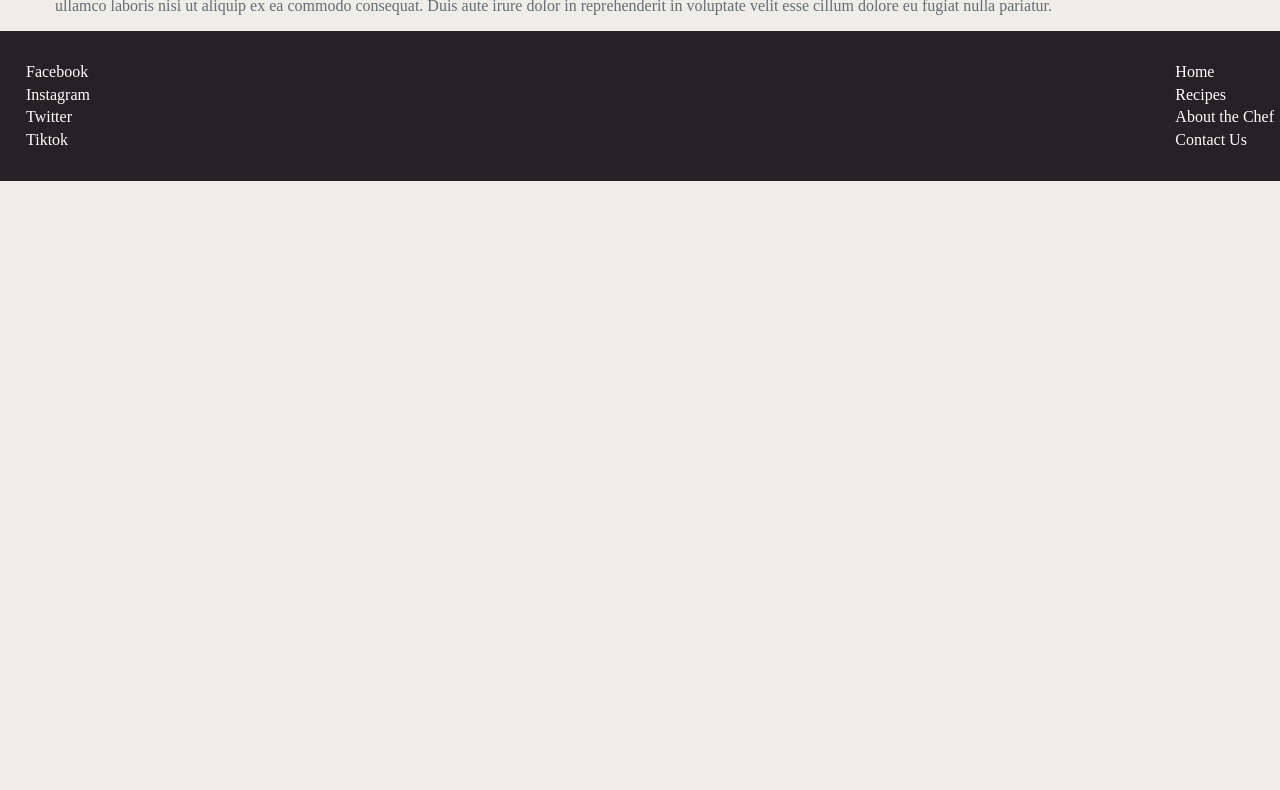
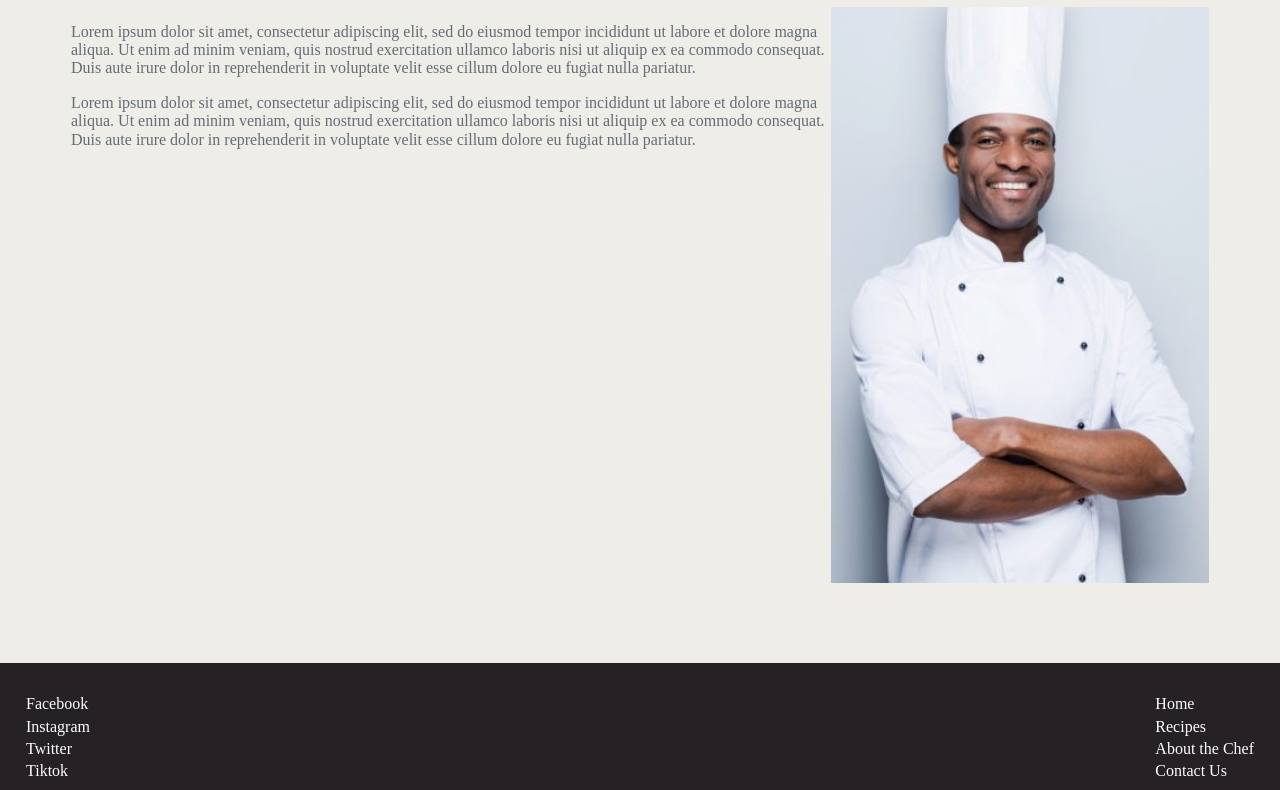
Before and after one commit to lukegulasa/online-recipe-book-site, a plain HTML site: page about.html in a window 1280 px wide. Shown: the part 262-1052 px from the top of the page. Before the commit the page ends 800 px from the top, so only its background shows below. Drawn offline with nearby package versions, Linux system fonts and the light colour scheme; a web font is replaced by a local one.

Commit message:
styles/content/img for about page added

```diff
--- a/about.html
+++ b/about.html
@@ -32,9 +32,10 @@
             <div class="main__about__grid">
                 <div class="main__about__grid__item">
                     <p>Lorem ipsum dolor sit amet, consectetur adipiscing elit, sed do eiusmod tempor incididunt ut labore et dolore magna aliqua. Ut enim ad minim veniam, quis nostrud exercitation ullamco laboris nisi ut aliquip ex ea commodo consequat. Duis aute irure dolor in reprehenderit in voluptate velit esse cillum dolore eu fugiat nulla pariatur.</p>
+                    <p>Lorem ipsum dolor sit amet, consectetur adipiscing elit, sed do eiusmod tempor incididunt ut labore et dolore magna aliqua. Ut enim ad minim veniam, quis nostrud exercitation ullamco laboris nisi ut aliquip ex ea commodo consequat. Duis aute irure dolor in reprehenderit in voluptate velit esse cillum dolore eu fugiat nulla pariatur.</p>
                 </div>
                 <div class="main__about__grid__item">
-                    <!-- Chef image -->
+                    <img class="main__about__chef-img" src="images/chef.jpg" alt="chef">
                 </div>
             </div>
         </div>
--- a/css/styles.css
+++ b/css/styles.css
@@ -1,4 +1,8 @@
 /* General Styles */
+*, html {
+    box-sizing:border-box;
+}
+
 html, body {
     background-color: #eeede8;
     color: #656c74;
@@ -23,7 +27,8 @@ h1 {
 
 .main__home-content,
 .main__favorite-recipes,
-.main__all-recipes {
+.main__all-recipes,
+.main__about {
     padding: 2em .5em 5em;
 }
 
@@ -194,3 +199,16 @@ h1 {
 .main__all-recipes__grid__recipe:hover .recipe-link-wrap {
     opacity: 1;
 }
+
+/* About Page */
+.main__about__grid {
+    display: grid;
+    grid-template-columns: 2fr 1fr;
+    gap: 5px;
+    width: 100%;
+}
+
+.main__about__chef-img {
+    display: block;
+    width: 100%;
+}
```
Also changed, not shown: images/chef.jpg (added).
